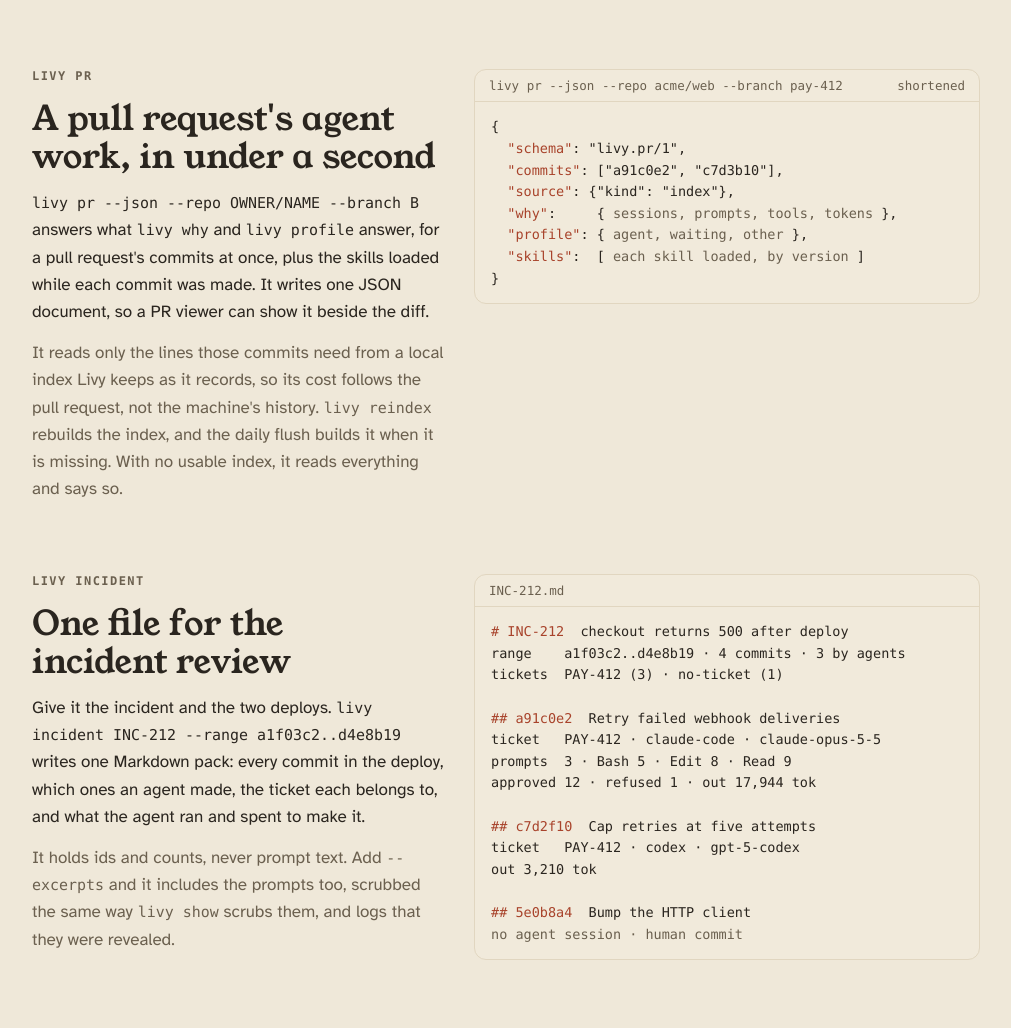
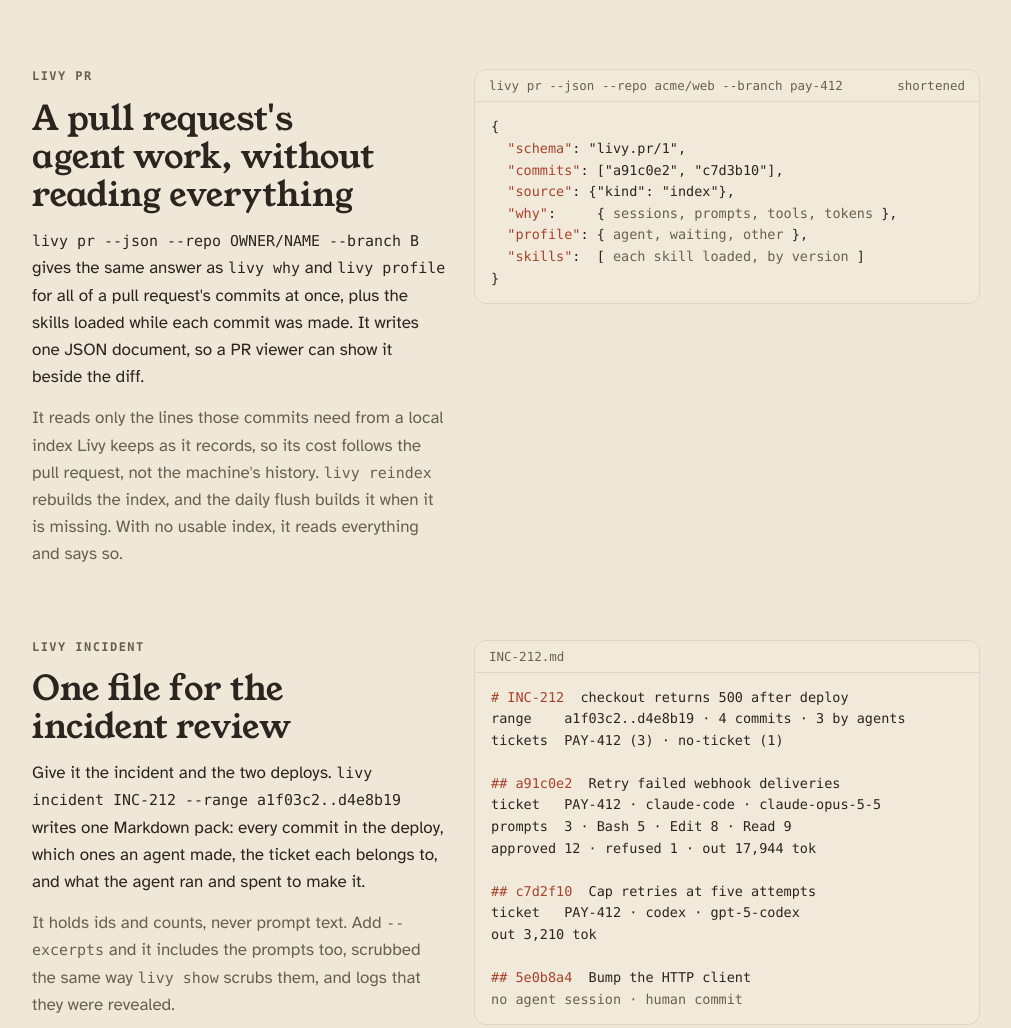
Before and after one commit to 0xbew/livy-site, a plain HTML site: page index.html in a window 1280 px wide. Shown: the part 4512-5540 px from the top of the page, without its empty margins (134-1145 px from the left). Drawn offline with Linux system fonts and the light colour scheme; a web font is replaced by a local one.

Commit message:
Livy page: review wording: no unmeasured timing claim, plainer livy pr and doctor sentences
Co-Authored-By: Claude Opus 5.5 <noreply@anthropic.com>

```diff
--- a/index.html
+++ b/index.html
@@ -345,8 +345,8 @@ them at five attempts.
     <div class="side">
       <div class="txt">
         <span class="label">livy pr</span>
-        <h2>A pull request's agent work, in under a second</h2>
-        <p><code>livy pr --json --repo OWNER/NAME --branch B</code> answers what <code>livy why</code> and <code>livy profile</code> answer, for a pull request's commits at once, plus the skills loaded while each commit was made. It writes one JSON document, so a PR viewer can show it beside the diff.</p>
+        <h2>A pull request's agent work, without reading everything</h2>
+        <p><code>livy pr --json --repo OWNER/NAME --branch B</code> gives the same answer as <code>livy why</code> and <code>livy profile</code> for all of a pull request's commits at once, plus the skills loaded while each commit was made. It writes one JSON document, so a PR viewer can show it beside the diff.</p>
         <p class="soft">It reads only the lines those commits need from a local index Livy keeps as it records, so its cost follows the pull request, not the machine's history. <code>livy reindex</code> rebuilds the index, and the daily flush builds it when it is missing. With no usable index, it reads everything and says so.</p>
       </div>
       <div class="panel">
@@ -397,7 +397,7 @@ out 3,210 tok
         <span class="label">livy doctor</span>
         <h2>Check that Livy is still recording</h2>
         <p>If capture breaks, nothing errors. The ledger just goes quiet. <code>livy doctor</code> checks each piece in one command: the agent hooks and the Amp plugin, the ledger, the git hooks and commit trailers, where your data goes, the OTEL receiver and the daily flush. It exits 0 only when everything is recording, so you can run it from a script or CI.</p>
-        <p class="soft">On a machine with company-managed Claude Code settings, doctor reads them the way Claude Code applies them. It names each managed setting that keeps Claude Code's OTEL export from reaching Livy, and shows how many exports the receiver stored and refused. <code>livy install</code> leaves managed settings alone and prints the conflict.</p>
+        <p class="soft">On a machine with company-managed Claude Code settings, doctor works out which settings Claude Code actually uses, the managed ones over yours. It names each managed setting that keeps Claude Code's OTEL export from reaching Livy, and shows how many exports the receiver stored and refused. <code>livy install</code> leaves managed settings alone and prints the conflict.</p>
         <p class="soft">When a repo's git hooks have gone missing, doctor names the repo and prints the <code>livy install</code> line that puts them back. <code>livy version</code> says which build is installed, and every ledger line carries that build, so two machines can be compared.</p>
       </div>
       <div class="panel">
```
